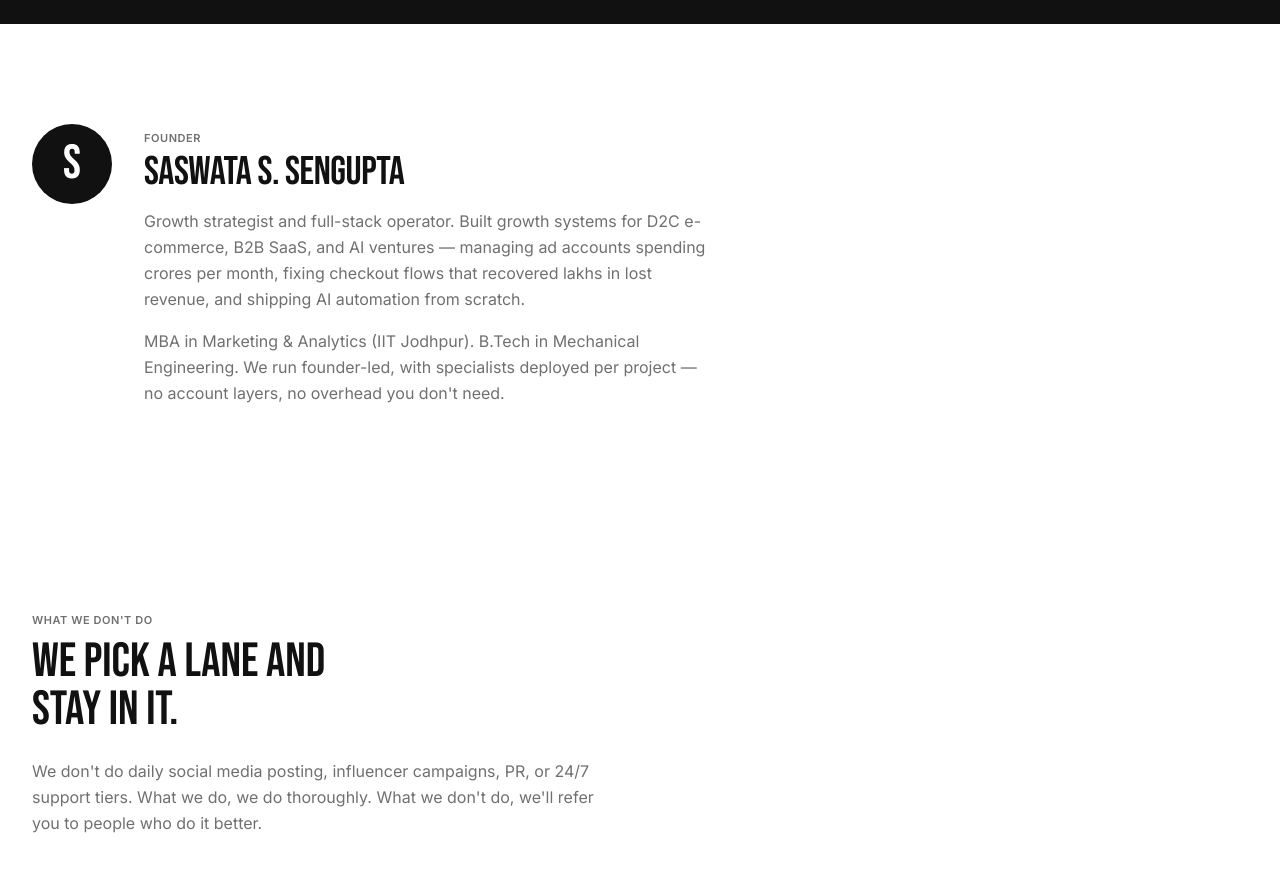
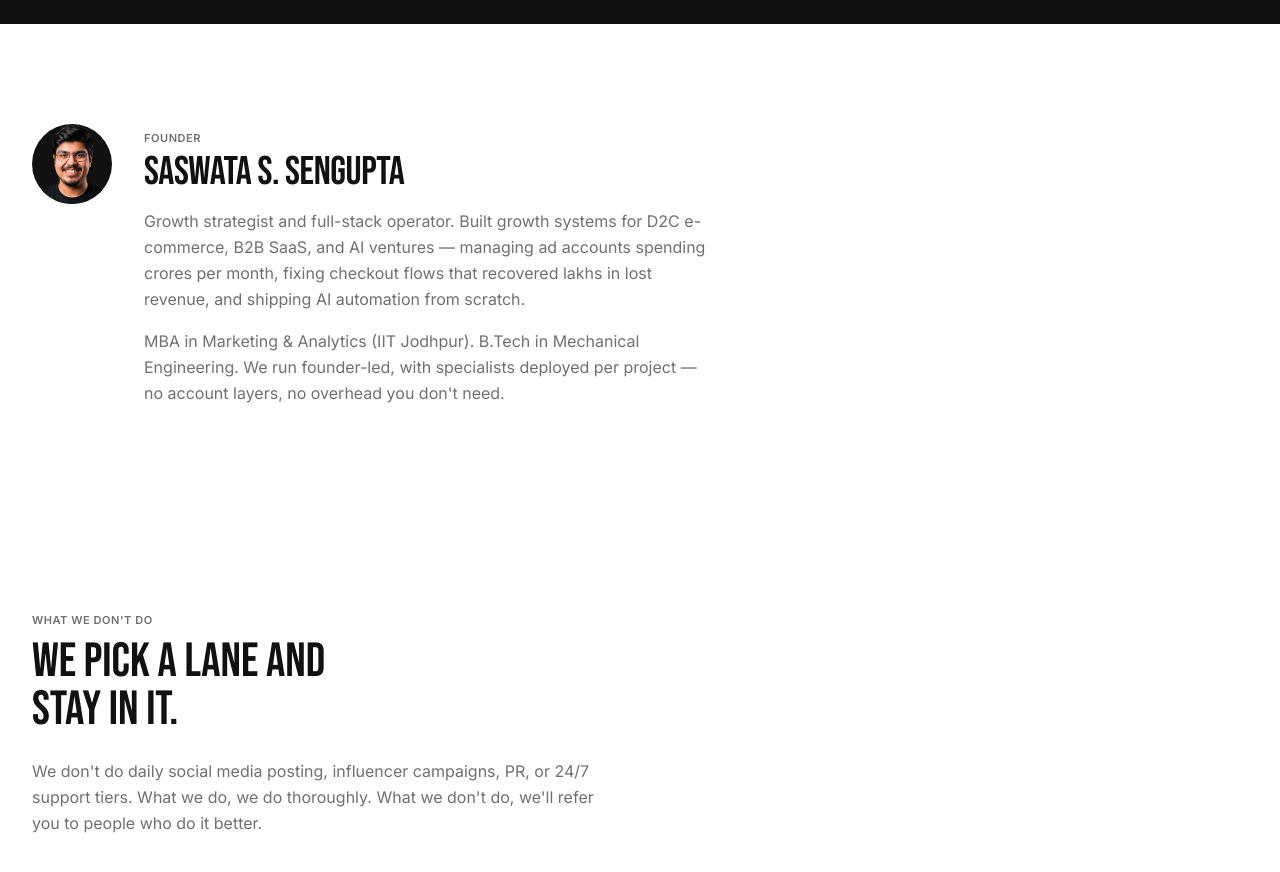
Before and after one commit to saswatasg/The-Growth-Bench, a React (Vite) app: page /about in a window 1280 px wide. Shown: the part 2480-3352 px from the top of the page. Built offline with nearby package versions, Linux system fonts and the light colour scheme; no server answers.

Commit message:
feat: add real founder photo, remove placeholder

```diff
--- a/src/pages/About.jsx
+++ b/src/pages/About.jsx
@@ -116,7 +116,7 @@
           <div className="grid md:grid-cols-[auto_1fr] gap-8 max-w-4xl items-start">
             <div className="w-20 h-20 rounded-full bg-ink flex items-center justify-center flex-shrink-0 overflow-hidden">
               <img
-                src="/assets/images/founder.jpg"
+                src="/assets/images/founder.png"
                 alt="Saswata S. Sengupta"
                 className="w-full h-full object-cover"
                 onError={(e) => { e.target.style.display = 'none'; e.target.nextSibling.style.display = 'flex'; }}
```
Also changed, not shown: public/assets/images/founder.jpg (deleted), public/assets/images/founder.png (added).
